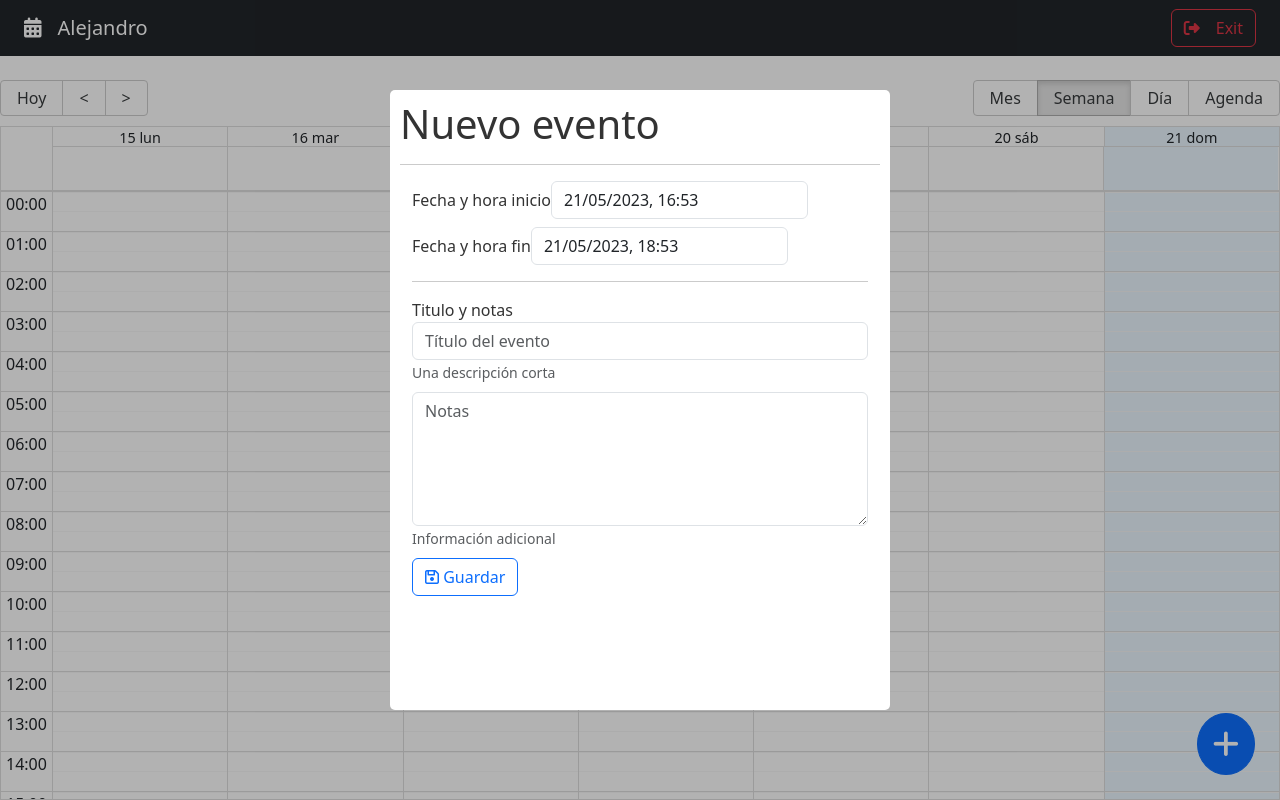
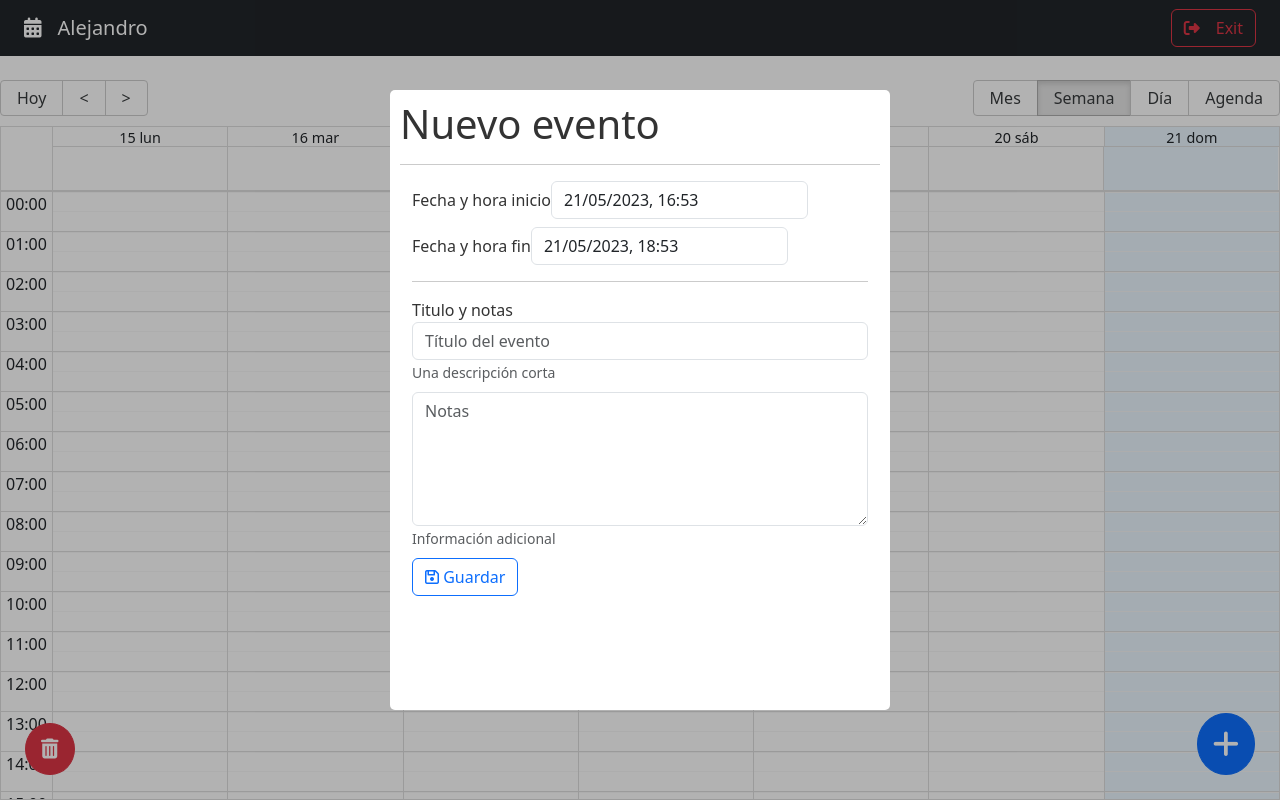
Before and after one commit to vegas29/CalendarApp, a React (Vite) app: page / in a window 1280 px wide. Both pictures are taken after a click on the button 1225 px from the left and 744 px from the top of the page. Built offline with nearby package versions, Linux system fonts and the light colour scheme.

Commit message:
Deleting event

```diff
--- a/src/calendar/components/Fab.jsx
+++ b/src/calendar/components/FabAddNew.jsx
@@ -1,7 +1,7 @@
 import { addHours } from "date-fns";
 import { useCalendarStore, useUiStore } from "../../hooks";
 
-export const Fab = () => {
+export const FabAddNew = () => {
 
     const { openDateModal } = useUiStore();
 
--- /dev/null
+++ b/src/calendar/components/FabDelete.jsx
@@ -0,0 +1,23 @@
+import { useCalendarStore } from "../../hooks";
+
+export const FabDelete = () => {
+
+
+    const { startDeletingEvent, hasEventSelected } = useCalendarStore();
+
+    const onDeleteClick = () => {
+        startDeletingEvent();
+    }
+
+    return (
+        <button
+            className="btn btn-danger fab-danger"
+            onClick={onDeleteClick}
+            style={{
+                display: hasEventSelected ? '' : 'none'
+            }}
+        >
+           <i className="fas fa-trash-alt fs-5"></i>
+        </button>
+    )
+}
--- a/src/calendar/components/index.js
+++ b/src/calendar/components/index.js
@@ -1,4 +1,5 @@
 export * from './CalendarEvent';
 export * from './Navbar';
 export * from './CalendarModal';
-export * from './Fab';
+export * from './FabAddNew';
+export * from './FabDelete';
--- a/src/calendar/pages/CalendarPage.jsx
+++ b/src/calendar/pages/CalendarPage.jsx
@@ -2,7 +2,7 @@
 import { Calendar } from 'react-big-calendar';
 import 'react-big-calendar/lib/css/react-big-calendar.css';
 
-import { Navbar, CalendarEvent, CalendarModal, Fab } from "../components/";
+import { Navbar, CalendarEvent, CalendarModal, FabAddNew, FabDelete } from "../components/";
 
 import { localizer, getMessagesES } from '../../helpers';
 import { useUiStore, useCalendarStore } from '../../hooks';
@@ -67,7 +67,8 @@
 
             <CalendarModal/>
 
-            <Fab/>
+            <FabAddNew/>
+            <FabDelete/>
         </>
     )
 }
--- a/src/hooks/useCalendarStore.js
+++ b/src/hooks/useCalendarStore.js
@@ -1,5 +1,5 @@
 import { useDispatch, useSelector } from "react-redux"
-import { onAddNewEvent, onSetActiveEvent, onUpdateEvent } from "../store";
+import { onAddNewEvent, onDeleteEvent, onSetActiveEvent, onUpdateEvent } from "../store";
 
 export const useCalendarStore = () => {
 
@@ -19,13 +19,19 @@
         }
     }
 
+    const startDeletingEvent = () => {
+        dispatch(onDeleteEvent());
+    }
+
     return {
         //* Properties
         activeEvent,
         events,
+        hasEventSelected: !!activeEvent,
 
         //*Methods
         setActiveEvent,
         startSavingEvent,
+        startDeletingEvent,
     }
 }
--- a/src/store/calendar/calendarSlice.js
+++ b/src/store/calendar/calendarSlice.js
@@ -37,8 +37,14 @@
                 }
                 return event;
             })
+        },
+        onDeleteEvent: (state) => {
+            if ( state.activeEvent ){
+                state.events = state.events.filter( event => event._id !== state.activeEvent._id);
+                state.activeEvent = null;
+            }
         }
     }
 });
 
-export const { onSetActiveEvent, onAddNewEvent, onUpdateEvent } = calendarSlice.actions;
+export const { onSetActiveEvent, onAddNewEvent, onUpdateEvent, onDeleteEvent } = calendarSlice.actions;
--- a/src/styles.css
+++ b/src/styles.css
@@ -48,4 +48,21 @@
     padding: 15px;
     position: fixed;
     right: 25px;
+    display: flex;
+    justify-content: center;
+    align-items: center;
+    z-index: 10;
 }
+
+.fab-danger {
+    border-radius:  100%;
+    bottom: 25px;
+    font-size: 30px;
+    padding: 15px;
+    position: fixed;
+    left: 25px;
+    display: flex;
+    justify-content: center;
+    align-items: center;
+    z-index: 10;
+}
```
